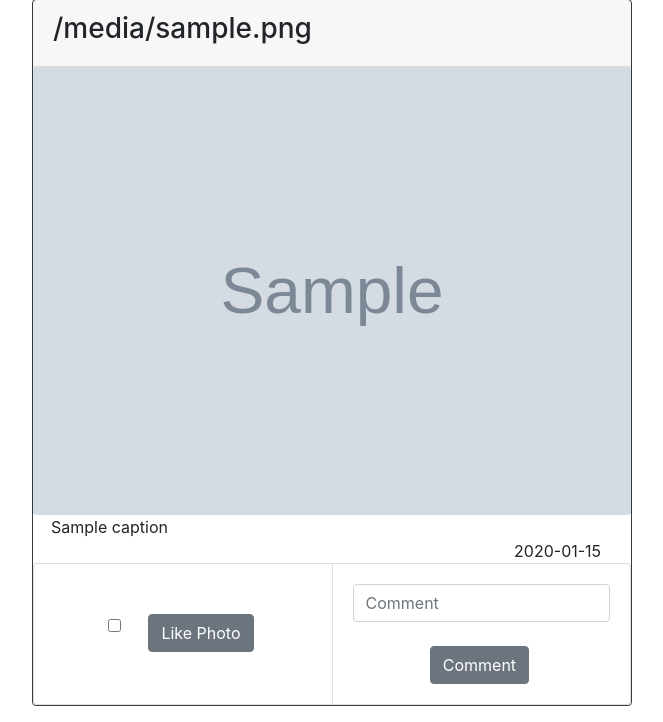
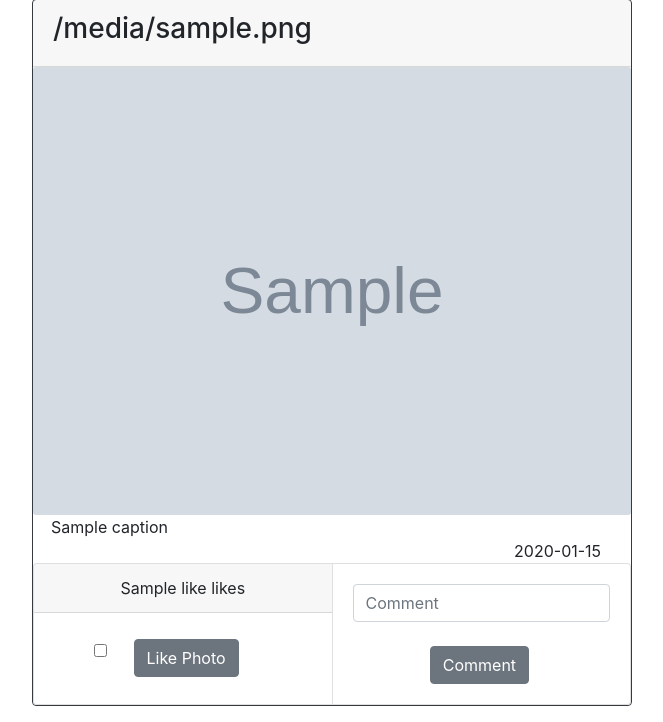
Before and after one commit to Abid-Rais/finstaGram, a Flask app: template templates/home.html in a window 1280 px wide; the page is wider, and only the part inside the window is pictured. Shown: the part 189-911 px from the top of that part, without its empty margins (418-1081 px from the left). Run offline with Flask 2, Linux system fonts and the light colour scheme; the template is opened without the code that fills it: most values are stand-ins (such as "Sample title", 1, 10 or a date in 2020); grey boxes marked "Sample" are stand-in pictures; some libraries are stand-ins or nearby versions.

Commit message:
Worked on like button functionality

```diff
--- a/app.py
+++ b/app.py
@@ -113,10 +113,17 @@ def postPhoto():
         return render_template("postPhoto.html", message=message)
     return render_template("postPhoto.html")
 
+@app.route('/likePhoto')
+def likePhoto():
+    query = 'UPDATE Photo SET like = like + 1 WHERE photoID = %s'
+    with conn.cursor() as cursor:
+        cursor.execute(query, photoID)
+        conn.commit()
+    return render_template('home.html', username=user, images=data)
 
-
-
-
+@app.route('/commentPhoto')
+def commentPhoto():
+    pass
 
 @app.route('/select_blogger')
 def select_blogger():
--- a/templates/home.html
+++ b/templates/home.html
@@ -54,8 +54,16 @@
                     <div class="card-text text-right" style="margin-right: 5%;">{{image.postingdate}}</div>
                     <div class="card-group">
                         <div class="card">
-                            <div class="card-body" style="margin-top:10%; margin-left:25%">
+                            <div class="card-header text-center">
+                                {% if image.like %}
+                                    {{image.like}}
+                                {% else %}
+                                    0
+                                {% endif %}
+                                likes</div>
+                            <div class="card-body" style="margin-top:2%; margin-left:20%">
                                 <form action="/likePhoto"></form>
+                                <input type="hidden" id="photoID" name="photoID" value= {{image.photoID}} />
                                 <input type="checkbox" class="form-check-input" name="likeCheckbox" id="like" value="like_bool" >
                                 <input type="submit" class="btn btn-secondary" value="Like Photo" style="margin-left:20px;">
                             </div>
--- a/templates/index.html
+++ b/templates/index.html
@@ -74,7 +74,7 @@
                                         <label for="bio">Bio</label>
                                         <input type="text" class="form-control form-control-lg" name="bio" placeholder="Bio" required>
                                     </div>
-                                    <input type="submit" class="btn btn-primary" value = Register />
+                                    <input type="submit" class="btn btn-primary" value = "Register" />
                                     {% if error %}
                                         <!-- Toast for Displaying Register Error -->
                                         <div class="toast" role="alert" aria-live="assertive" aria-atomic="true">
--- a/templates/postPhoto.html
+++ b/templates/postPhoto.html
@@ -42,7 +42,7 @@
                         <label for="caption">Write a caption for your image!</label>
                         <input type="text" class="form-control" style="margin-bottom: 20px;" name="caption" id="caption" placeholder="Caption">
                     </div>
-                    <input type="submit" class="btn btn-primary" style="margin-bottom: 20px;" value="Uplaod Photo"/>
+                    <input type="submit" class="btn btn-primary" style="margin-bottom: 20px;" value="Upload Photo"/>
                 </form>
             </div>
             <a href="/home">Go Back</a>
```
